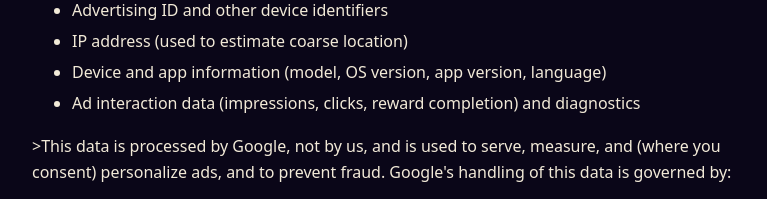
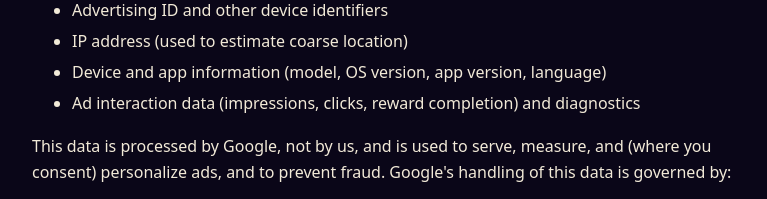
Before and after one commit to Mcm190/tilted-privacy, a plain HTML site: page index.html in a window 1280 px wide. Shown: the part 840-1039 px from the top of the page, 240-1007 px from the left. Drawn offline with Linux system fonts and the light colour scheme.

Commit message:
Fix stray character in advertising section

```diff
--- a/index.html
+++ b/index.html
@@ -57,7 +57,7 @@ Google may automatically collect and process information such as:</p>
   <li>Device and app information (model, OS version, app version, language)</li>
   <li>Ad interaction data (impressions, clicks, reward completion) and diagnostics</li>
 </ul>
->This data is processed by Google, not by us, and is used to serve, measure, and (where you
+<p>This data is processed by Google, not by us, and is used to serve, measure, and (where you
 consent) personalize ads, and to prevent fraud. Google's handling of this data is governed by:</p>
 <ul>
   <li><a href="https://policies.google.com/privacy">Google Privacy Policy</a></li>
```
